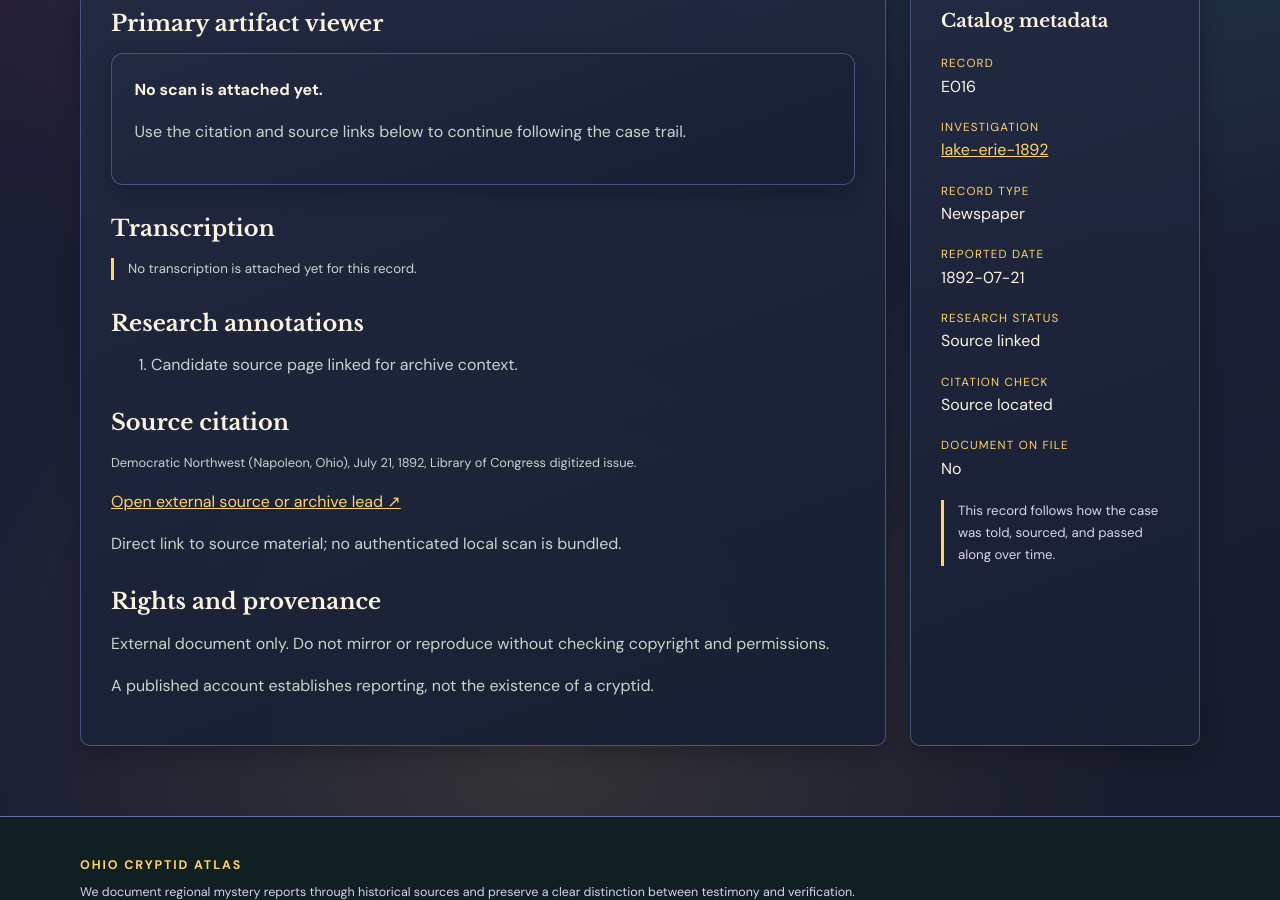
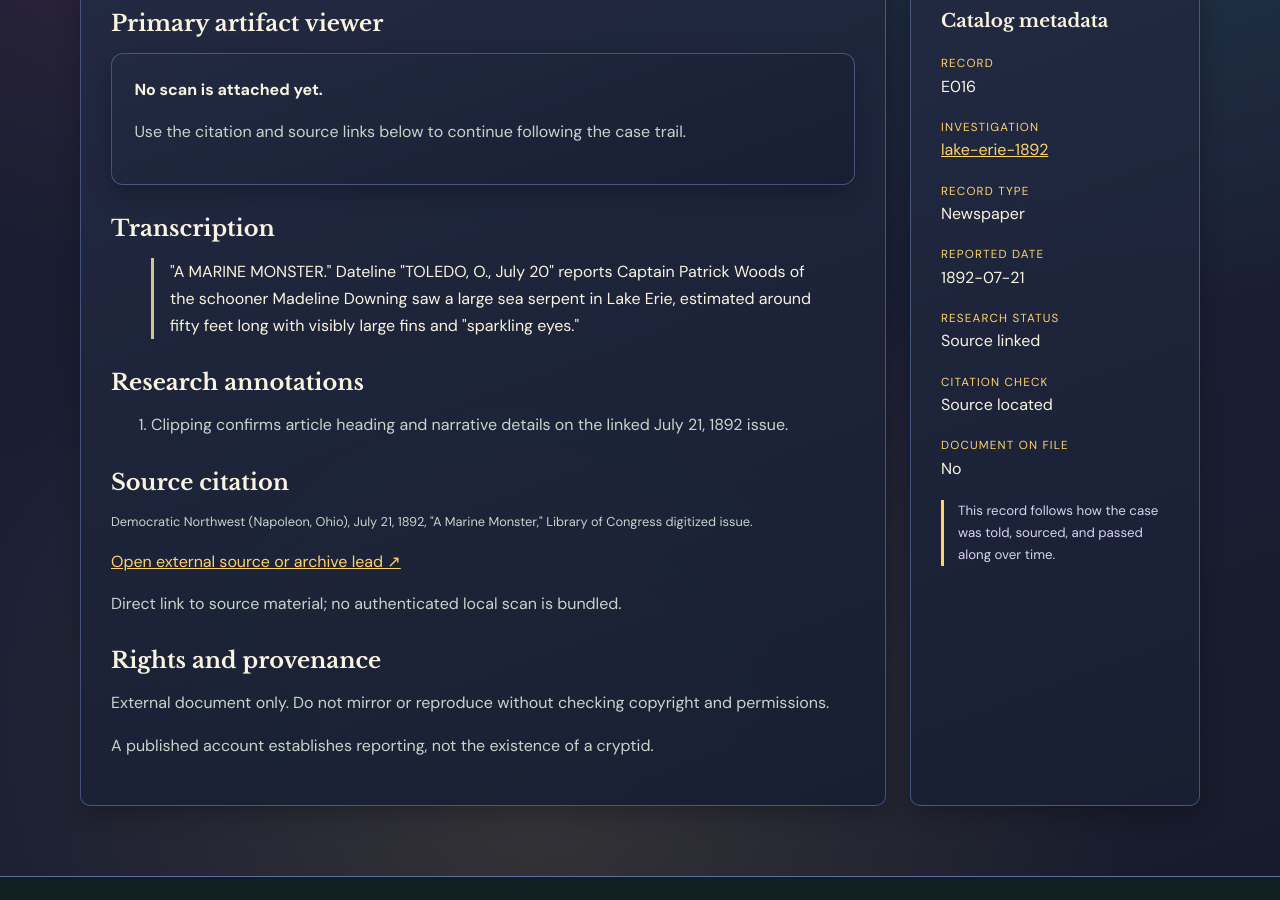
Before and after one commit to wellska1/cryptids, a Jekyll site: the page built from evidence/e016/index.html, in a window 1280 px wide and 900 px high, scrolled down 473 px. Built offline with Jekyll 4.4.1, drawn with Linux system fonts in a browser that asks for light colours.

Commit message:
evidence

```diff
--- a/_data/evidence.yml
+++ b/_data/evidence.yml
@@ -7,7 +7,7 @@
   summary: A contemporary publication reference for the alleged schooner encounter, linked for archive context.
   citation: New-York Tribune (New York), July 10, 1892, reported sea-serpent account; linked Library of Congress
     issue for reference.
-  source_url: https://www.loc.gov/resource/sn83030214/1892-07-10/ed-1/?sp=143
+  source_url: https://www.loc.gov/resource/sn83030214/1892-07-10/ed-1/
   source_kind: digitized_newspaper_link
   original_document_verified: false
   media_path: ''
@@ -28,15 +28,15 @@
   status: Bibliographic lead
   summary: A second newspaper reference, potentially syndicated from the same underlying story.
   citation: Pittsburg Dispatch, July 18, 1892, reported page 3.
-  source_url: https://www.loc.gov/newspapers/
+  source_url: https://www.loc.gov/resource/sn84024546/1892-07-18/ed-1/
   source_kind: bibliographic
   original_document_verified: false
   media_path: ''
   transcription: ''
   annotations: []
   rights: Not assessed — do not republish a scan without checking permissions.
-  access_note: Link may lead to a newspaper home page or archive catalog, not the cited article.
-  citation_status: Source link logged
+  access_note: Direct Library of Congress issue link for archive browsing.
+  citation_status: Direct archive page linked
   location_precision: Regional / approximate
   research_notes: Citation logged for archive context and follow-up reading.
 - id: E003
@@ -307,15 +307,15 @@
   type: Newspaper
   date: '1892-07-21'
   status: Source linked
-  summary: Linked digitized newspaper issue potentially containing a reprint of the Lake Erie sea-serpent story.
-  citation: Democratic Northwest (Napoleon, Ohio), July 21, 1892, Library of Congress digitized issue.
-  source_url: https://www.loc.gov/resource/sn84028296/1892-07-21/ed-1/?sp=873
+  summary: Democratic Northwest includes the sea-serpent item titled "A Marine Monster," describing a Lake Erie schooner report.
+  citation: Democratic Northwest (Napoleon, Ohio), July 21, 1892, "A Marine Monster," Library of Congress digitized issue.
+  source_url: https://www.loc.gov/resource/sn84028296/1892-07-21/ed-1/
   source_kind: digitized_newspaper_link
   original_document_verified: false
   media_path: ''
-  transcription: ''
+  transcription: '"A MARINE MONSTER." Dateline "TOLEDO, O., July 20" reports Captain Patrick Woods of the schooner Madeline Downing saw a large sea serpent in Lake Erie, estimated around fifty feet long with visibly large fins and "sparkling eyes."'
   annotations:
-  - Candidate source page linked for archive context.
+  - Clipping confirms article heading and narrative details on the linked July 21, 1892 issue.
   rights: External document only. Do not mirror or reproduce without checking copyright and permissions.
   access_note: Direct link to source material; no authenticated local scan is bundled.
   citation_status: Source located
```
